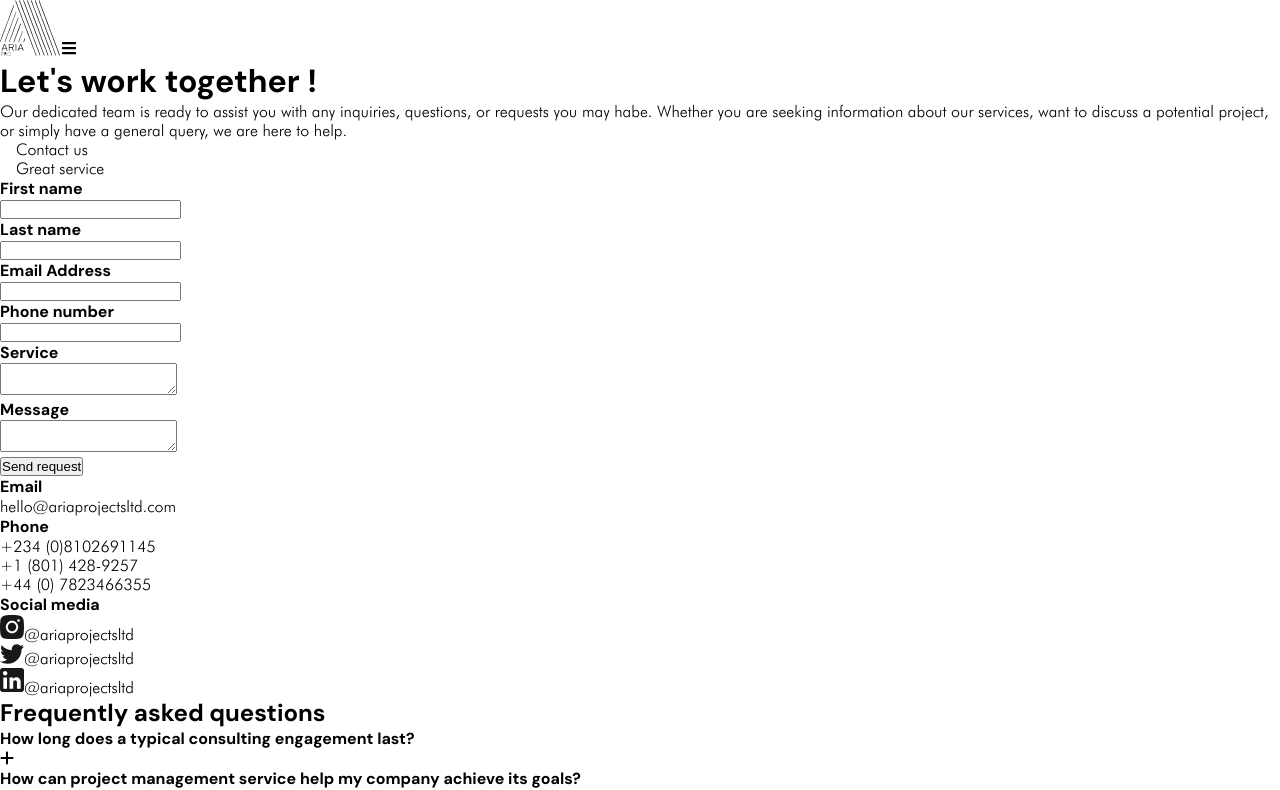
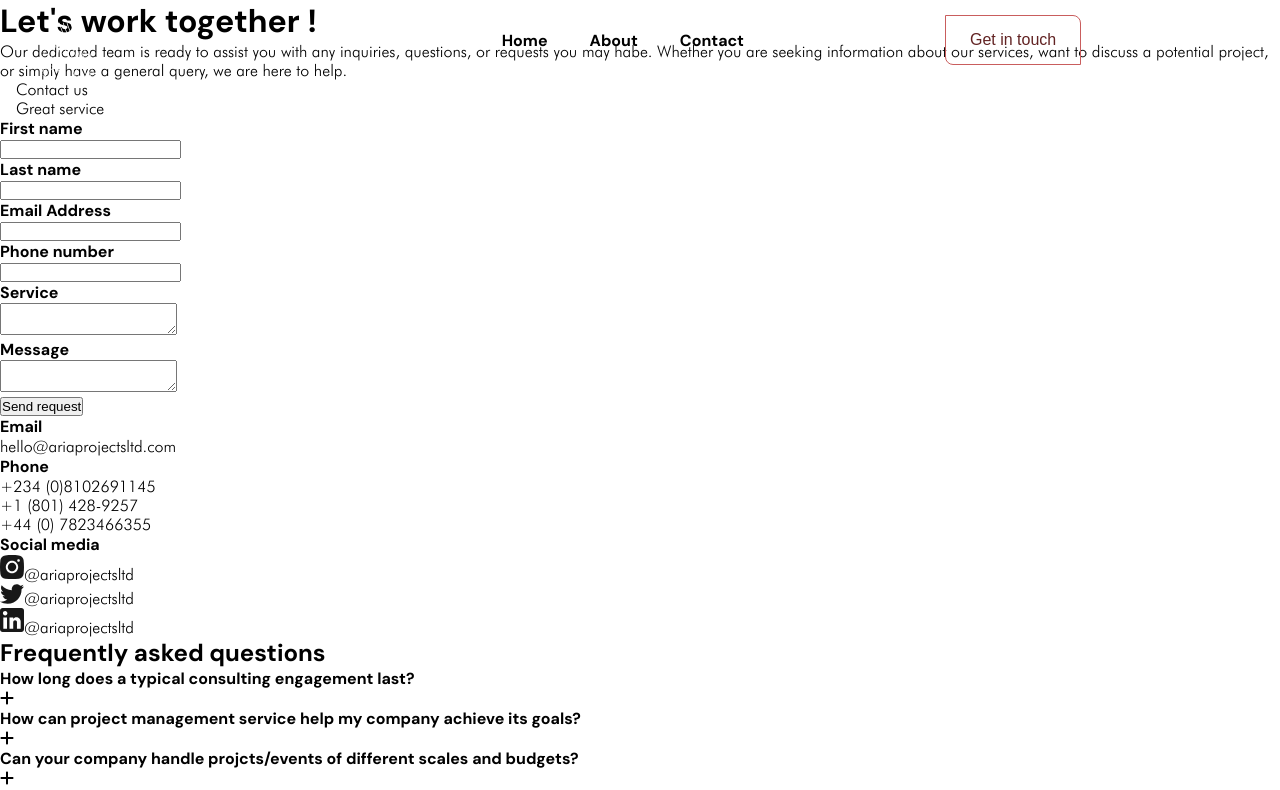
Before and after one commit to AyomipoMajek/aria-project, a React (Create React App) app: page /contact in a window 1280 px wide. Shown: the top 790 px of the page. Built offline with nearby package versions, Linux system fonts and the light colour scheme.

Commit message:
navbar css worked on

```diff
--- a/src/components/Heroimg.js
+++ b/src/components/Heroimg.js
@@ -1,7 +1,7 @@
 import React, { useState } from 'react';
 import { FontAwesomeIcon } from '@fortawesome/react-fontawesome';
 import {
-  faArrowLeft, faArrowRight, faPlus, faEnvelope, faPhone, faMinus
+  faArrowLeft, faArrowRight, faPlus, faEnvelope, faPhone, faMinus,
 } from '@fortawesome/free-solid-svg-icons';
 import secondPage from '../assets/secondPage.svg';
 import thirdPage from '../assets/thirdPage.svg';
@@ -57,7 +57,7 @@ const Heroimg = () => {
   const isFirstTestimony = currentTestimonyIndex === 0;
   const isLastTestimony = currentTestimonyIndex === testimoniesData.length - 1;
 
-  const [questionOpen, setQuestionOpen] = useState ({
+  const [questionOpen, setQuestionOpen] = useState({
     question1: false,
     question2: false,
     question3: false,
@@ -216,16 +216,17 @@ const Heroimg = () => {
             How long does a typical consulting engagement last?
           </h4>
           <FontAwesomeIcon
-          icon={questionOpen.question1 ? faMinus : faPlus }
-          onClick={() => toggleQuestion('question1')}
+            icon={questionOpen.question1 ? faMinus : faPlus}
+            onClick={() => toggleQuestion('question1')}
           />
-          {questionOpen.question1 &&
+          {questionOpen.question1
+          && (
           <p>
             The duration of a consulting engagement varies depending on the scope and
             complexity of the project. It can range from a few weeks for a specific task
             or analysis to several months for comprehensive organizational transformations.
           </p>
-          }
+          )}
         </div>
         <div className="each-question">
           <h4>
@@ -233,10 +234,11 @@ const Heroimg = () => {
             achieve its goals?
           </h4>
           <FontAwesomeIcon
-          icon={questionOpen.question2 ? faMinus : faPlus }
-          onClick={() => toggleQuestion('question2')}
+            icon={questionOpen.question2 ? faMinus : faPlus}
+            onClick={() => toggleQuestion('question2')}
           />
-          {questionOpen.question2 &&
+          {questionOpen.question2
+          && (
           <p>
             Our project management services help organizations achieve their goals by
             providing a structured approach to planning, executing, and completing
@@ -244,7 +246,7 @@ const Heroimg = () => {
             and successful implementation of initiatives, ultimately contributing
             to overall business success.
           </p>
-          }
+          )}
         </div>
         <div className="each-question">
           <h4>
@@ -252,17 +254,18 @@ const Heroimg = () => {
             scales and budgets?
           </h4>
           <FontAwesomeIcon
-          icon={questionOpen.question3 ? faMinus : faPlus }
-          onClick={() => toggleQuestion('question3')}
+            icon={questionOpen.question3 ? faMinus : faPlus}
+            onClick={() => toggleQuestion('question3')}
           />
-          {questionOpen.question3 &&
+          {questionOpen.question3
+          && (
           <p>
             Yes, our company is equipped to handle projects and events of various
             scales and budgets. We tailor our services to meet the specific needs
-            of each client, whether it's a small-scale project or a large-scale event.
+            of each client, whether it&apos;s a small-scale project or a large-scale event.
             Our goal is to deliver successful outcomes within the defined budget and scope.
           </p>
-          }
+          )}
         </div>
         <div className="each-question">
           <h4>
@@ -270,18 +273,19 @@ const Heroimg = () => {
             consulting engagements?
           </h4>
           <FontAwesomeIcon
-          icon={questionOpen.question4 ? faMinus : faPlus }
-          onClick={() => toggleQuestion('question4')}
+            icon={questionOpen.question4 ? faMinus : faPlus}
+            onClick={() => toggleQuestion('question4')}
           />
-          {questionOpen.question4 &&
+          {questionOpen.question4
+          && (
           <p>
             We take data security and confidentiality seriously. Our company follows
             industry best practices and implements robust security measures to protect
             client information. This includes restricted access, encryption, and adherence
             to privacy standards. We prioritize the confidentiality and security of our
-            clients' data throughout the consulting engagement.
+            clients&apos; data throughout the consulting engagement.
           </p>
-          }
+          )}
         </div>
       </div>
 
--- a/src/components/Navbar.js
+++ b/src/components/Navbar.js
@@ -7,40 +7,53 @@ import arialLogo from '../assets/ariaLogo.svg';
 import './navbar.css';
 
 const Navbar = () => {
-  const [isMenuOpen, setMenuOpen] = useState(false);
+  const [click, setClick] = useState(false);
 
-  const handleToggleMenu = () => {
-    setMenuOpen(!isMenuOpen);
+  const handleClick = () => setClick(!click);
+
+  const handleKeyDown = (e) => {
+    if (e.key === 'Enter') {
+      handleClick();
+    }
   };
 
   return (
-
-    <div className="navbar">
-      <div className="hamburger" onClick={handleToggleMenu}>
-        <img src={arialLogo} alt="arial logo" />
-        {isMenuOpen ? <FaTimes /> : <FaBars />}
+    <div className={click ? 'navbar active' : 'navbar'}>
+      <Link to="/">
+        <img className="arial-logo" src={arialLogo} alt="arial logo" />
+      </Link>
+      <div
+        className="menu-icon"
+        role="button"
+        onClick={handleClick}
+        onKeyDown={handleKeyDown}
+        tabIndex={0}
+      >
+        {click ? (
+          <FaTimes className="hamicon" />
+        ) : (
+          <FaBars className="hamicon" style={{ color: '#fff' }} />
+        )}
       </div>
-      <div>
-        {isMenuOpen && (
-        <div className="menu">
-          <ul>
-            <li>
+      <ul className={click ? 'navmenu active' : 'navmenu'}>
+        <li className="border" />
+        <li className="each">
           <Link to="/">Home</Link>
         </li>
-            <li>
+        <li className="border" />
+        <li className="each">
           <Link to="/about">About</Link>
         </li>
-            <li>
+        <li className="border" />
+        <li className="each">
           <Link to="/contact">Contact</Link>
         </li>
+        <li className="border" />
+        <button className="get-button" type="button">
+          Get in touch
+          <FontAwesomeIcon className="rightarrow" icon={faArrowRight} />
+        </button>
       </ul>
-          <button type="button">
-            Get in touch
-            <FontAwesomeIcon icon={faArrowRight} />
-          </button>
-        </div>
-        )}
-      </div>
     </div>
   );
 };
--- a/src/components/heroimg.css
+++ b/src/components/heroimg.css
@@ -0,0 +1,4 @@
+.homepage img {
+  width: 100%;
+  height: 100%;
+}
--- a/src/components/navbar.css
+++ b/src/components/navbar.css
@@ -3,11 +3,203 @@
   src: url(../fonts/DMSans_18pt-Bold.ttf);
 }
 
-.menu {
+.arial-logo {
+  padding: 20px;
+  width: 2.5rem;
+}
+
+.menu-icon {
+  float: right;
+  padding: 28px 20px;
+}
+
+.navbar {
+  position: fixed;
+  height: 100vh;
+  width: 100%;
+}
+
+.navbar.active {
+  left: 0;
+  background: #fff;
+}
+
+.navmenu {
+  display: flex;
+  flex-direction: column;
+  justify-content: center;
+  align-items: left;
+  position: absolute;
+  left: -100%;
+  height: 60vh;
+  width: 100%;
+  transition: 0.3s;
+  list-style-type: none;
+  /* background: #fff; */
+}
+
+.navmenu.active {
+  left: 0;
+  list-style-type: none;
+  background: #fff;
+}
+
+/* .navmenu li {
+  padding: 0.7rem 1.2rem;
+} */
+
+.navmenu li a {
+  text-decoration: none;
+  list-style-type: none;
+  color: #000;
+  font-size: 18px;
   font-family: 'DM Sans', sans-serif;
 }
 
-.menu a {
-  color: #000;
-  text-decoration: none;
+.each {
+  padding-top: 20px;
+  padding-left: 20px;
 }
+
+.border {
+  border-bottom: solid 1px #bdb8b8;
+  padding:10px 0;
+  margin: 0 20px;
+}
+
+.get-button {
+  background-color: #000;
+  color: #fff;
+  border: none;
+  padding: 18px 5.5rem;
+  margin: 48px 18px;
+  text-align: center;
+  font-size: 15px;
+  cursor: pointer;
+  border-top-right-radius: 8px;
+  border-bottom-left-radius: 8px;
+}
+
+.rightarrow {
+  width: 15px;
+  height: 13px;
+  padding-left: 10px;
+}
+
+@media screen and (min-width: 768px) {
+  .menu-icon {
+    display: none;
+  }
+
+  .arial-logo {
+    position: absolute;
+    top: 0;
+    left: 20px;
+    filter: brightness(0) invert(1);
+  }
+
+  .navbar {
+    height: 0;
+    display: flex;
+    flex-direction: row;
+    justify-content: center;
+    align-items: center;
+  }
+
+  .navmenu {
+    display: flex;
+    flex-direction: row;
+    justify-content: center;
+    align-items: center;
+    top: -150px;
+    left: 90px;
+    width: 100%;
+    background: none;
+  }
+
+  .navmenu li a {
+    font-size: 12px;
+    padding-bottom: 5px;
+    padding-left: 1px;
+    padding-right: 1px;
+    color: #000;
+  }
+
+  .navmenu li a:hover {
+    border-bottom: solid 2px #000;
+  }
+
+  .each {
+    padding: 0;
+  }
+
+  .get-button {
+    background-color: transparent;
+    color: #622323;
+    border: solid 1px #c95d5d;
+    padding: 12px 1.2rem;
+    margin-left: 8rem;
+    text-align: center;
+    font-size: 12px;
+  }
+
+  .get-button:hover {
+    background-color: #dededee0;
+    color: #000;
+    border: none;
+  }
+
+  .rightarrow {
+    display: none;
+  }
+}
+
+@media screen and (min-width: 1024px) {
+
+  .arial-logo {
+    top: 0;
+    left: 20px;
+    width: 60px;
+    height: 60px;
+  }
+
+  .navmenu {
+    top: -200px;
+    left: 140px;
+  }
+
+  .navmenu li a {
+    font-size: 16px;
+  }
+
+  .get-button {
+    padding: 15px 1.5rem;
+    margin-left: 10rem;
+    font-size: 16px;
+  }
+}
+
+@media screen and (min-width: 1440px) {
+
+  .arial-logo {
+    top: 0;
+    left: 20px;
+    width: 60px;
+    height: 60px;
+  }
+
+  .navmenu {
+    top: -290px;
+    left: 240px;
+  }
+
+  .navmenu li a {
+    font-size: 16px;
+  }
+
+  .get-button {
+    padding: 15px 1.5rem;
+    margin-left: 23rem;
+    font-size: 16px;
+  }
+}
```
Also changed, not shown: src/components/Reachus.js (+28 -25 lines), src/components/Ourstory.js (indentation only). Lines whose indentation alone changed are shown as unchanged.
